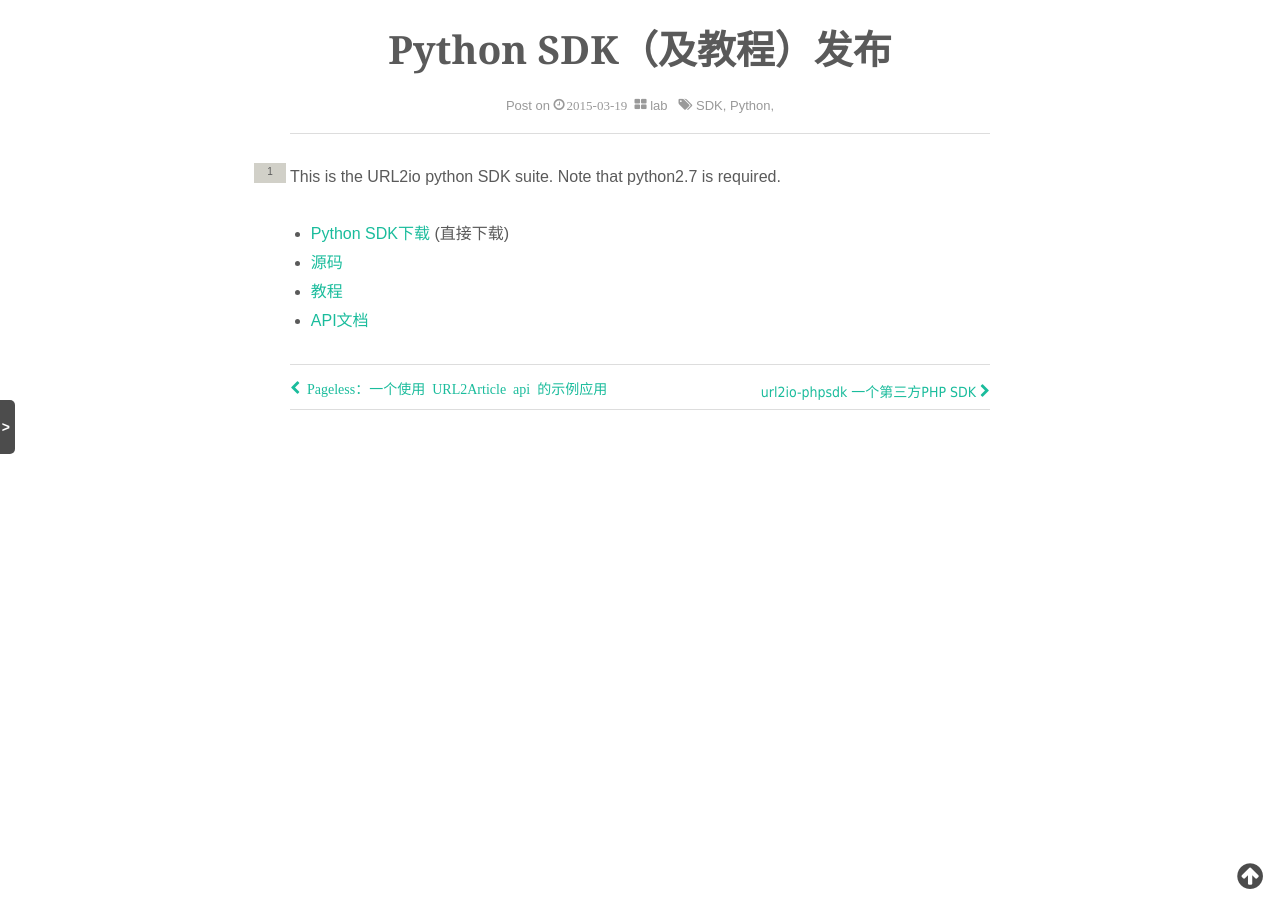
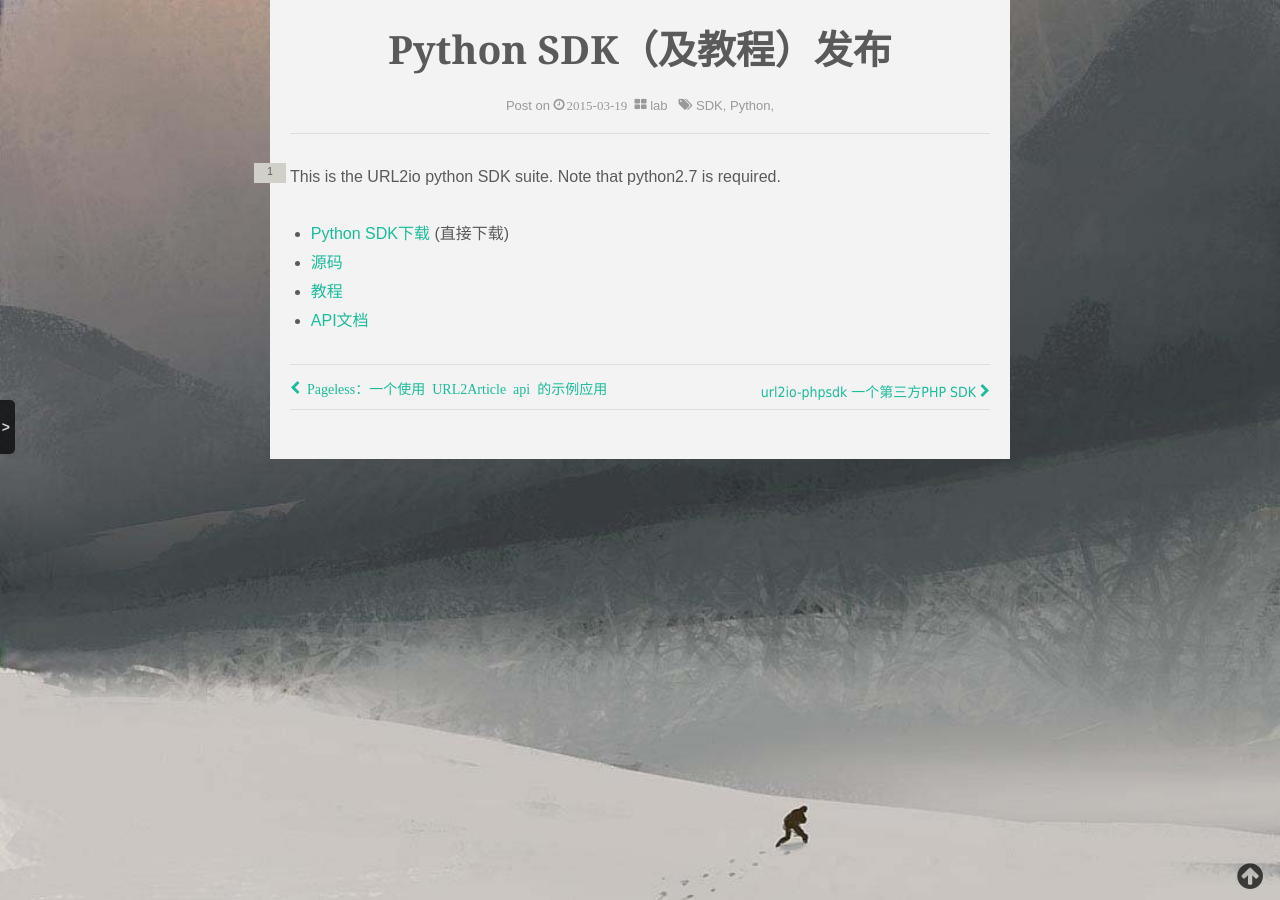
Before and after one commit to url2io/url2io.github.io, a Jekyll site: the page built from _posts/LAB/2015-03-19-URL2io-Python-SDK.md, in a window 1280 px wide. Built offline with Jekyll 4.4.1, drawn with Linux system fonts in a browser that asks for light colours; nearby versions of some CDN libraries; Markdown is read by kramdown in place of the engine named in the settings; comment, search, counter and statistics services are not loaded.

Commit message:
改变post的样式；为pageles添加了陪图

```diff
--- a/assets/css/post.css
+++ b/assets/css/post.css
@@ -1,4 +1,7 @@
 body {
+  background: url("/assets/img/bg.jpg") repeat-x;
+  background-size: cover;
+  background-attachment: fixed;
   margin: 0px;
 }
 .header {
@@ -24,6 +27,7 @@
   background: #d1d0c8
 }
 .container {
+  background-color: #f3f3f3;
   padding: 20px;
   margin-right: auto;
   margin-left: auto;
```
Also changed, not shown: _posts/LAB/2014-09-15-pageless.md (+3 -1 lines), assets/img/bg.jpg (added).
